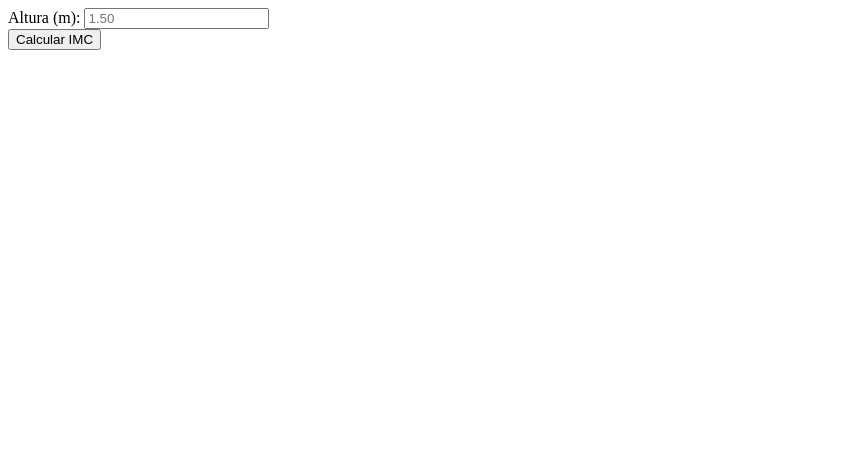
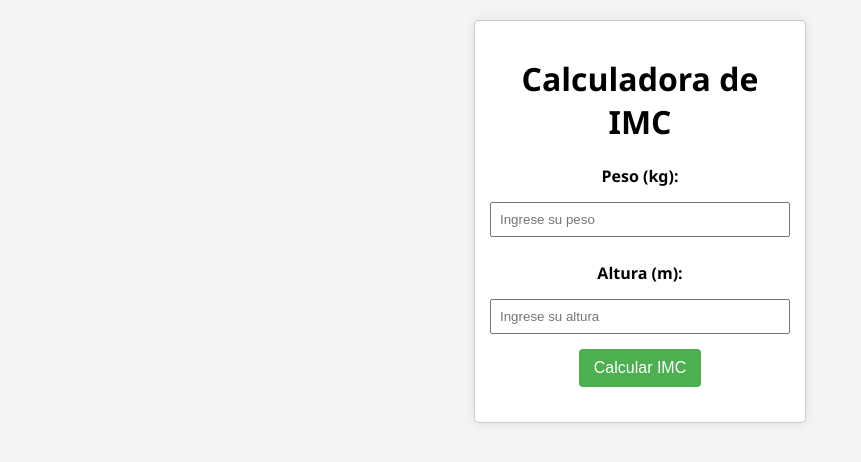
Before and after one commit to jesus-absolute/Practi, a plain HTML site: page index.html in a window 1280 px wide. Shown: the whole page, without its empty margins (0-861 px from the left). Drawn offline with Linux system fonts and the light colour scheme.

Commit message:
Css mejorado

```diff
--- a/index.html
+++ b/index.html
@@ -5,19 +5,66 @@
     <meta name="viewport" content="width=device-width, initial-scale=1.0">
     <title>Calculadora de IMC</title>
     <style>
+        body {
+            font-family: 'Segoe UI', Tahoma, Geneva, Verdana, sans-serif;
+            text-align: center;
+            margin: 20px;
+            background-color: #f4f4f4;
+        }
+
+        #calculadora {
+            width: 300px;
+            margin: 20px auto;
+            padding: 15px;
+            border: 1px solid #ccc;
+            border-radius: 5px;
+            background-color: #fff;
+            box-shadow: 0 0 10px rgba(0, 0, 0, 0.1);
+        }
+
+        label {
+            display: block;
+            margin: 10px 0;
+            font-weight: bold;
+        }
+
+        input {
+            width: 100%;
+            padding: 8px;
+            margin: 5px 0 15px;
+            box-sizing: border-box;
+        }
+
+        button {
+            background-color: #4caf50;
+            color: white;
+            padding: 10px 15px;
+            border: none;
+            border-radius: 4px;
+            cursor: pointer;
+            font-size: 16px;
+        }
+
+        button:hover {
+            background-color: #45a049;
+        }
+
         #resultado {
             font-weight: bold;
+            margin-top: 20px;
         }
     </style>
 </head>
 <body>
-    <label for="altura">Altura (m): </label>
-    <input type="number" id="altura" step="any" placeholder="1.50" required>
-    <br>
-
-    <button onclick="calcularIMC()">Calcular IMC</button>
-
-    <div id="resultado"></div>
+    <div id="calculadora">
+        <h1>Calculadora de IMC</h1>
+        <label for="peso">Peso (kg):</label>
+        <input type="number" id="peso" step="any" placeholder="Ingrese su peso" required>
+        <label for="altura">Altura (m):</label>
+        <input type="number" id="altura" step="any" placeholder="Ingrese su altura" required>
+        <button onclick="calcularIMC()">Calcular IMC</button>
+        <div id="resultado"></div>
+    </div>
     <script src="script.js"></script>
 </body>
 </html>
```
